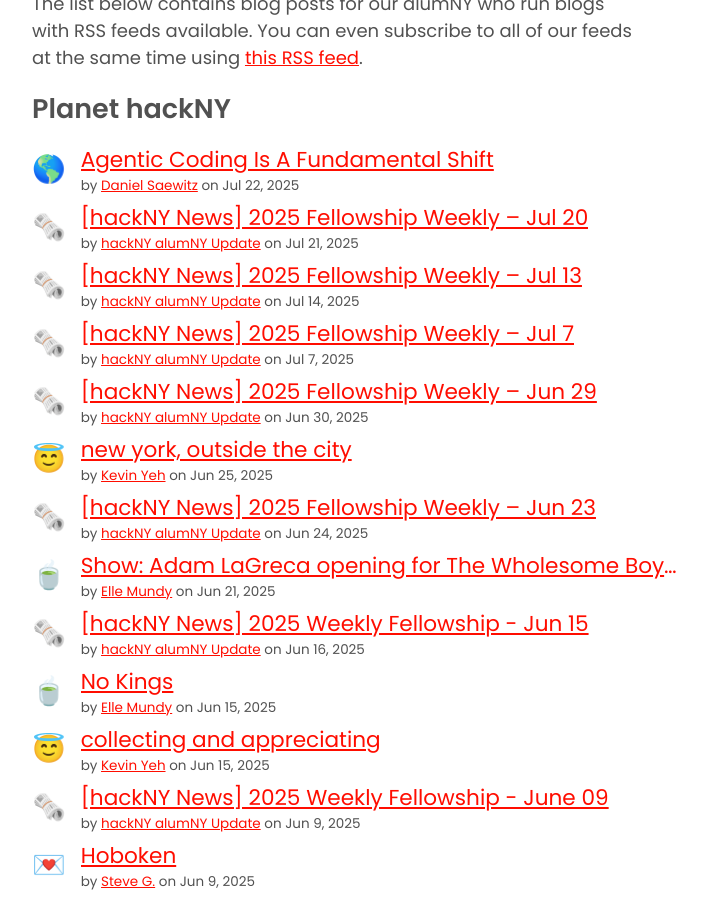
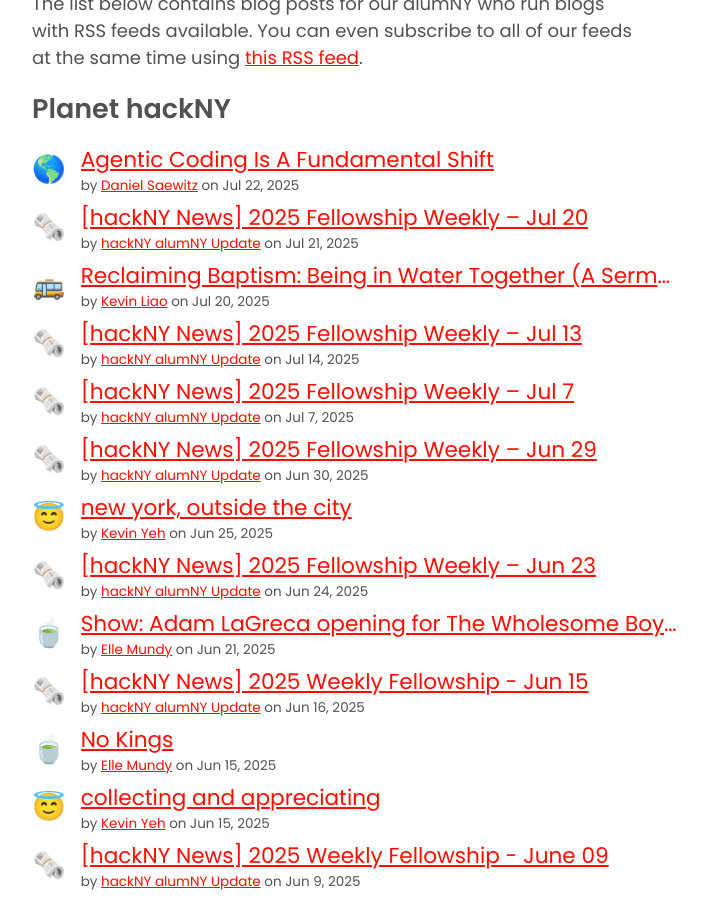
Before and after one commit to hackny/webring, a Jekyll site: the page built from planet.html, in a window 1280 px wide and 900 px high, scrolled down 310 px. Shown: the whole window, without its empty margins (308-1015 px from the left). Built offline with Jekyll 4.4.1, drawn with Linux system fonts in a browser that asks for light colours; some of the changed text lies outside the part shown.

```diff
--- a/_data/planet.yaml
+++ b/_data/planet.yaml
@@ -494,6 +494,19 @@
     url: https://www.rayberger.org/
     emoji: "\U0001F354"
   published_at: 2024-12-02 22:53
+- id: 2025-07-20-reclaiming-baptism
+  title: 'Reclaiming Baptism: Being in Water Together (A Sermon at Oaklife Church
+    on July 20th)'
+  url: https://liaokev.in/2025-07-20-reclaiming-baptism
+  fellow:
+    name: Kevin Liao
+    year: 2018
+    url: http://liaokev.in
+    rss_url: http://liaokev.in/feed.xml
+    emoji: "\U0001F68C"
+    description: Personal blog. Rarely updated. Want it to be a space for thoughts
+      on urbanism, Taiwan, language learning, and progressive Christian theology.
+  published_at: 2025-07-20 14:00
 - id: 2024-11-18-can-we-break-cycles
   title: 'Prophets Are People Too: Can We Break Cycles? (My First Sermon)'
   url: https://liaokev.in/2024-11-18-can-we-break-cycles
@@ -614,18 +627,6 @@
     description: Personal blog. Rarely updated. Want it to be a space for thoughts
       on urbanism, Taiwan, language learning, and progressive Christian theology.
   published_at: 2020-08-23 12:00
-- id: 2018-10-31-voting-guide
-  title: How Do I Vote?
-  url: https://liaokev.in/2018-10-31-voting-guide
-  fellow:
-    name: Kevin Liao
-    year: 2018
-    url: http://liaokev.in
-    rss_url: http://liaokev.in/feed.xml
-    emoji: "\U0001F68C"
-    description: Personal blog. Rarely updated. Want it to be a space for thoughts
-      on urbanism, Taiwan, language learning, and progressive Christian theology.
-  published_at: 2018-10-31 05:00
 - id: https://ehicouldeat.com/posts/2024-02-25-post
   title: a busy february.
   url: https://ehicouldeat.com/posts/2024-02-25-post
```
